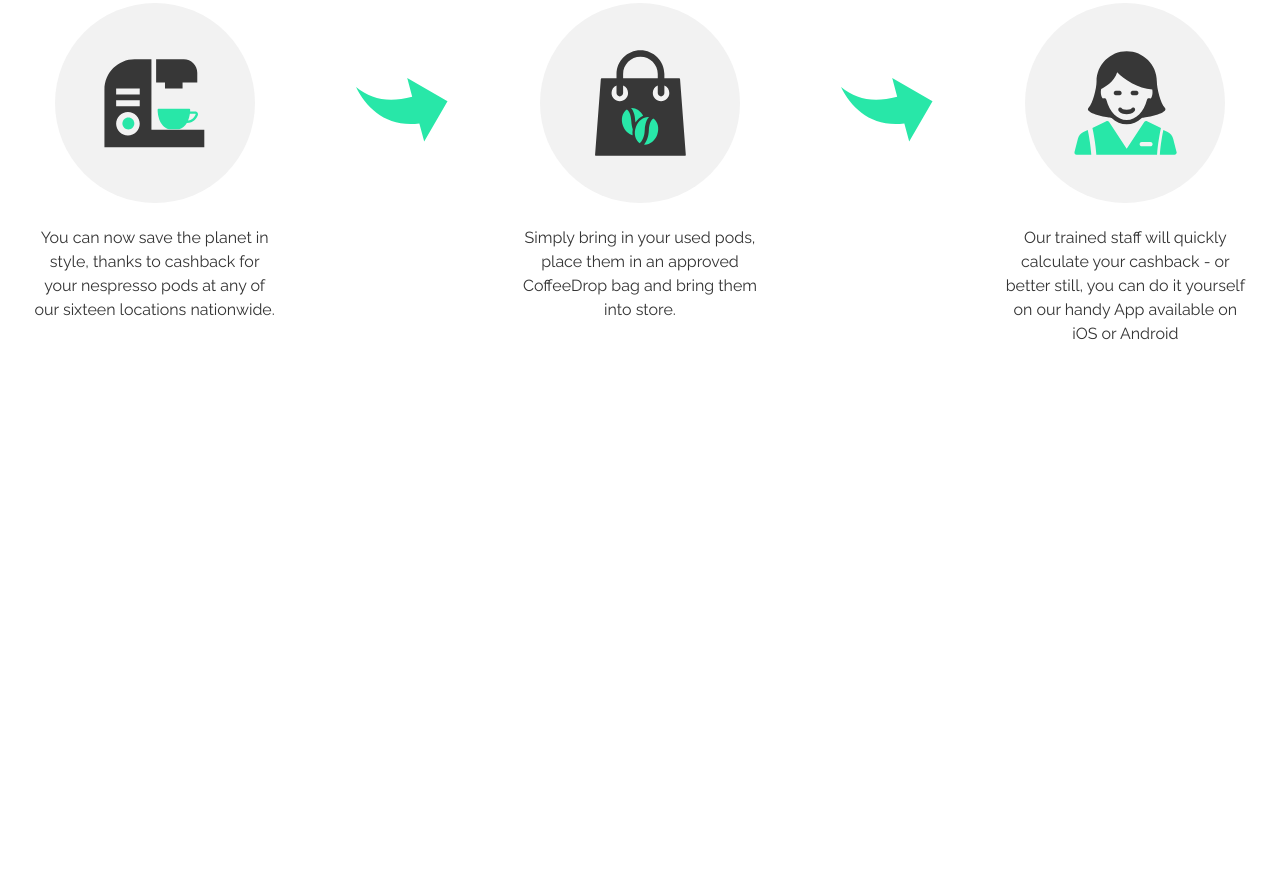
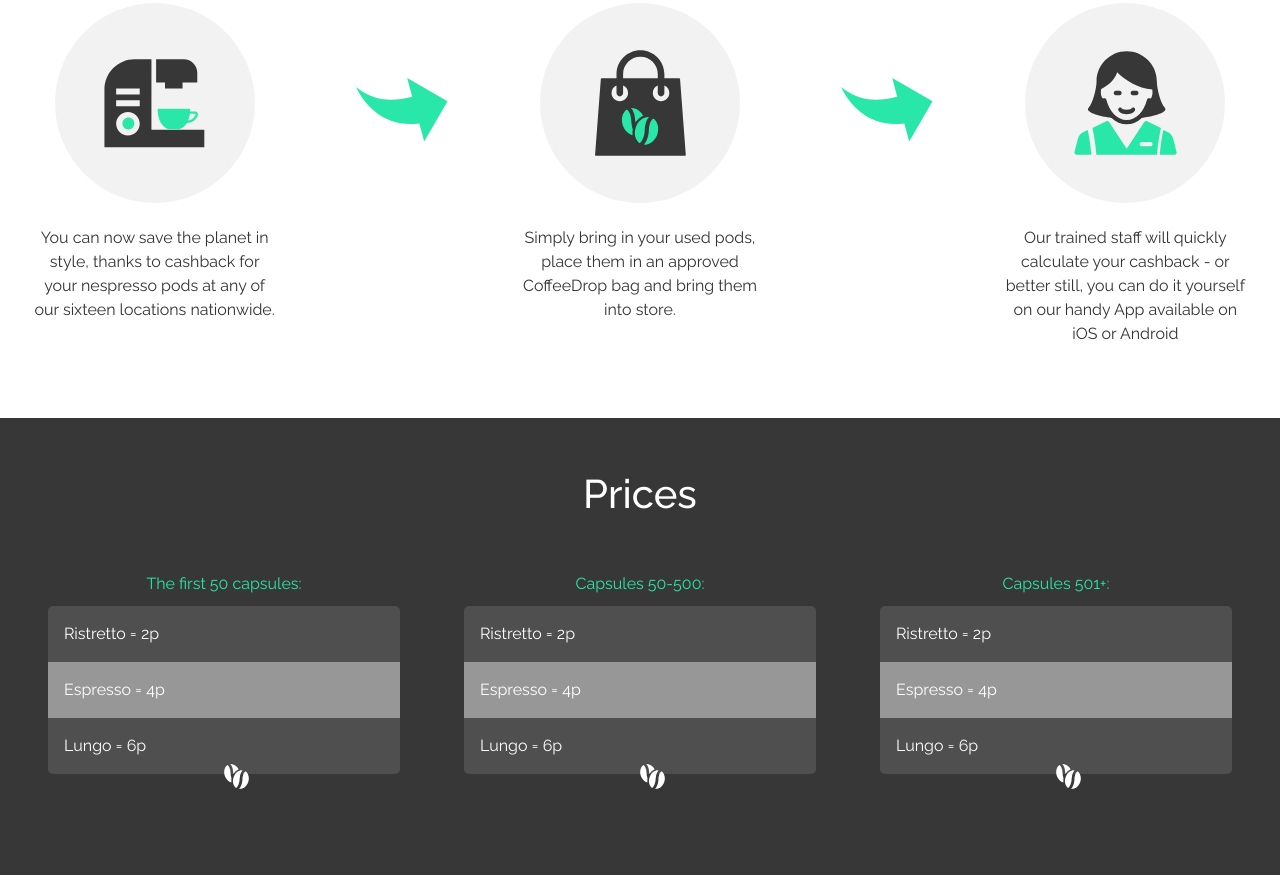
Before and after one commit to SAYDUR/CoffeeDrop, a plain HTML site: page index.html in a window 1280 px wide. Shown: the part 781-1656 px from the top of the page. Before the commit the page ends 1311 px from the top, so only its background shows below. Drawn offline with Linux system fonts and the light colour scheme; grey boxes are pictures that could not be loaded.

Commit message:
Price Section complete

```diff
--- a/index.html
+++ b/index.html
@@ -50,7 +50,7 @@
             <a class="navLink" href="#howItWorks" onclick="javascript: Coffee.navClose()">Download IOS App</a>
           </li>
           <li class="last">
-            <a class="navLink last" href="#price" onclick="javascript: Coffee.navClose()">  Download Android App</a>
+            <a class="navLink last" href="#price" onclick="javascript: Coffee.navClose()"> Download Android App</a>
           </li>
         </ul>
       </nav>
@@ -98,7 +98,8 @@
         <div class="col-2 imgWrap">
           <div class="col img">
             <img src="img/howItWorks1.svg" alt="">
-                      <span>You can now save the planet in style, thanks to cashback for your nespresso pods at any of our sixteen locations nationwide.</span>
+            <span>You can now save the planet in style, thanks to cashback for your nespresso pods at any of our sixteen
+              locations nationwide.</span>
           </div>
         </div>
         <div class="col-2 arrowImgWrap">
@@ -120,7 +121,8 @@
         <div class="col-2 imgWrap">
           <div class="col img">
             <img src="img/howItWorks3.svg" alt="">
-                      <span>Our trained staff will quickly calculate your cashback - or better still, you can do it yourself on our handy App available on iOS or Android</span>
+            <span>Our trained staff will quickly calculate your cashback - or better still, you can do it yourself on our
+              handy App available on iOS or Android</span>
           </div>
         </div>
       </div>
@@ -129,8 +131,72 @@
   </section>
 
   <section id="price" class="price">
+    <div class="container">
+      <h2>
+        Prices
+      </h2>
+
+      <div class="row">
+        <div class="col-4 table">
+          <div class="col">
+            <p class="priceTitle">The first 50 capsules: </p>
+            <table>
+              <tr>
+                <td>Ristretto = 2p</td>
+              </tr>
+              <tr>
+                <td>Espresso = 4p</td>
+              </tr>
+              <tr>
+                <td>Lungo = 6p</td>
+              </tr>
+            </table>
+          </div>
+        </div>
+        <div class="col-4 table mid">
+          <div class="col">
+            <p class="priceTitle">Capsules 50-500:</p>
+            <table>
+                <tr>
+                  <td>Ristretto = 2p</td>
+                </tr>
+                <tr>
+                  <td>Espresso = 4p</td>
+                </tr>
+                <tr>
+                  <td>Lungo = 6p</td>
+                </tr>
+              </table>
+          </div>
+        </div>
+        <div class="col-4 table">
+          <div class="col">
+            <p class="priceTitle">Capsules 501+:</p>
+            <table>
+                <tr>
+                  <td>Ristretto = 2p</td>
+                </tr>
+                <tr>
+                  <td>Espresso = 4p</td>
+                </tr>
+                <tr>
+                  <td>Lungo = 6p</td>
+                </tr>
+              </table>
+          </div>
+        </div>
+      </div>
+    </div>
 
   </section>
+
+  <section class="map" id="map">
+    <div class="overlay"></div>
+  </section>
+
+  <footer>
+
+  </footer>
 
 
 </body>
--- /dev/null
+++ b/scss/_map.scss
@@ -0,0 +1,11 @@
+.map{
+    position: relative;
+    padding: 19em 0;
+    background-image: url(../img/map.svg);
+    background-repeat: no-repeat;
+    background-size: 2000px;
+
+    .overlay{
+        background: rgba(151, 151, 151, 0.41);
+    }
+}
--- a/scss/_price.scss
+++ b/scss/_price.scss
@@ -0,0 +1,62 @@
+.price{
+    background-color: $secondary;
+
+    h2{
+        text-align: center;
+        color: $light;
+    }
+
+    .table {
+        .col{
+            padding: 1em;
+            margin: 2em 1em;
+            @media only screen and (max-width: 700px) {
+                margin: 2em 0;
+            }
+
+            .priceTitle{
+                color: $primary;
+                text-align: center;
+            }
+
+            table{
+                width: 100%;
+                background-color: #4F4F4F;
+                color: $light;
+                border-radius: 5px;
+                position: relative;
+
+                &:after{
+                    content: '';
+                    position: absolute;
+                    left: 50%;
+                    width: 25px;
+                    height: 25px;
+                    margin-top: -10px;
+                    background-color: transparent;
+                    background-image: url(../img/coffeeBeans.svg);
+                    background-size: contain;
+                }
+
+                td, th {
+                    text-align: left;
+                    padding: 1em;
+                }
+
+                tr:nth-child(even) {
+                    background-color: #979797;
+                }
+            }
+        }
+    }
+
+    @media only screen and (max-width: 600px) {
+        .table{
+            width: 100%;
+
+            .col{
+                padding: 0;
+            }
+        }
+    }
+}
--- a/scss/app.scss
+++ b/scss/app.scss
@@ -10,4 +10,5 @@
 @import "hero";
 @import "howItWorks";
 @import "price";
+@import "map";
 @import "footer";
```
Also changed, not shown: css/app.css, img/coffeeBeans.svg (added), 1 other file. Lines whose indentation alone changed are shown as unchanged.
